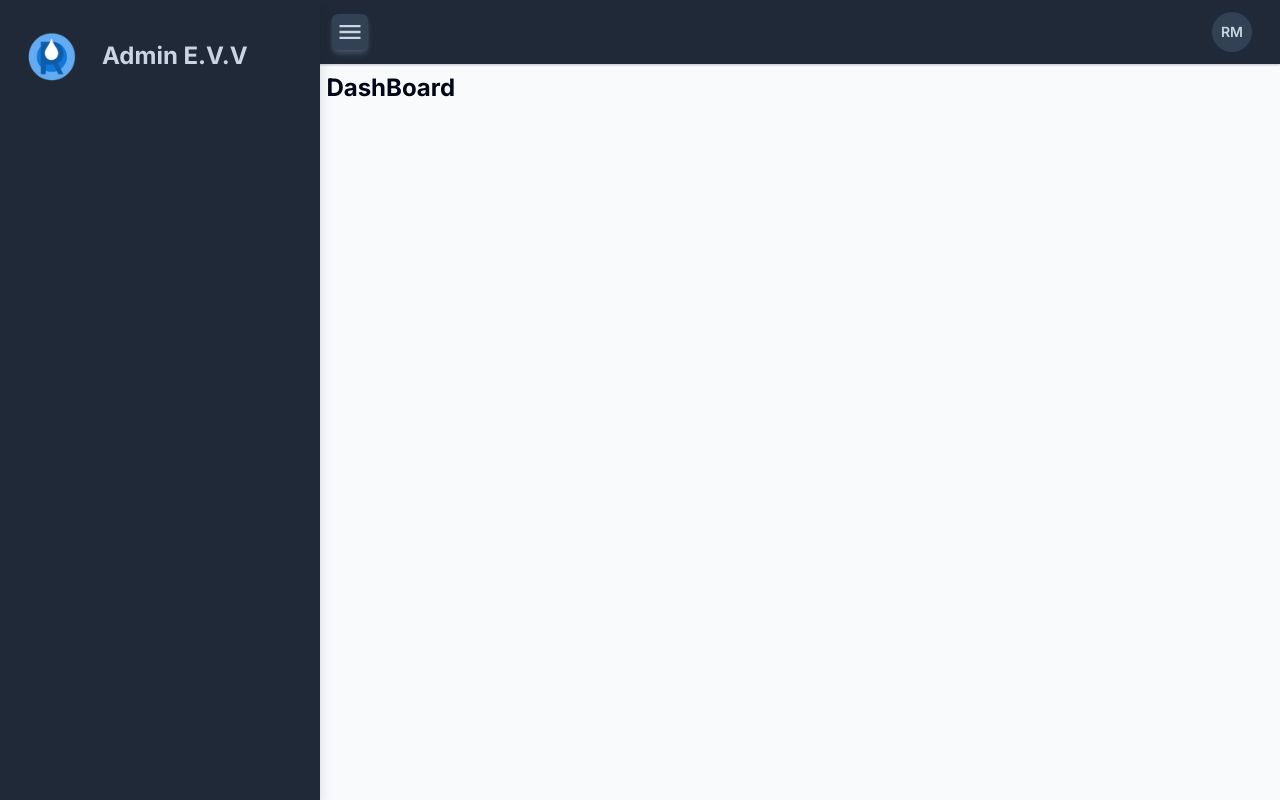
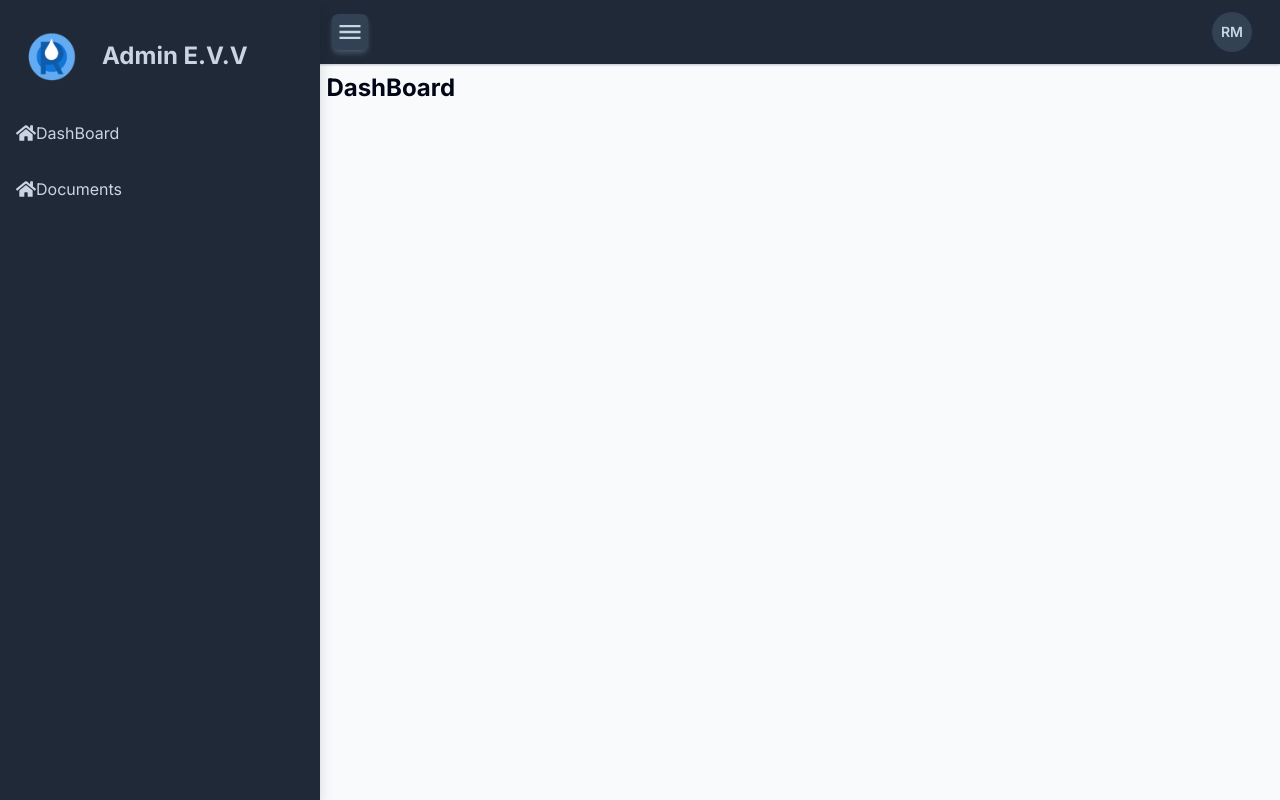
Before and after one commit to rovertnet/admin_evv, a Next.js app in the folder front_end/: page / in a window 1280 px wide. Built offline with nearby package versions, Linux system fonts and the light colour scheme.

Commit message:
first commit

```diff
--- a/front_end/components/SideBar.tsx
+++ b/front_end/components/SideBar.tsx
@@ -1,6 +1,7 @@
 import React from 'react';
 import Image from 'next/image';
 import { SIDENAV_ITEM } from '../SIDEBAR_CONSTANTS';
+import SidebarMenuItem from './Sidebar-menu-item';
 
 const SideBar = () => {
   return (
@@ -13,7 +14,7 @@ const SideBar = () => {
         <nav className="flex flex-col gap-2 transition duration-300">
           {
             SIDENAV_ITEM.map((item,index)=>{
-              return <></>
+              return <SidebarMenuItem item={item}></SidebarMenuItem>
             })
           }
         </nav>
```
